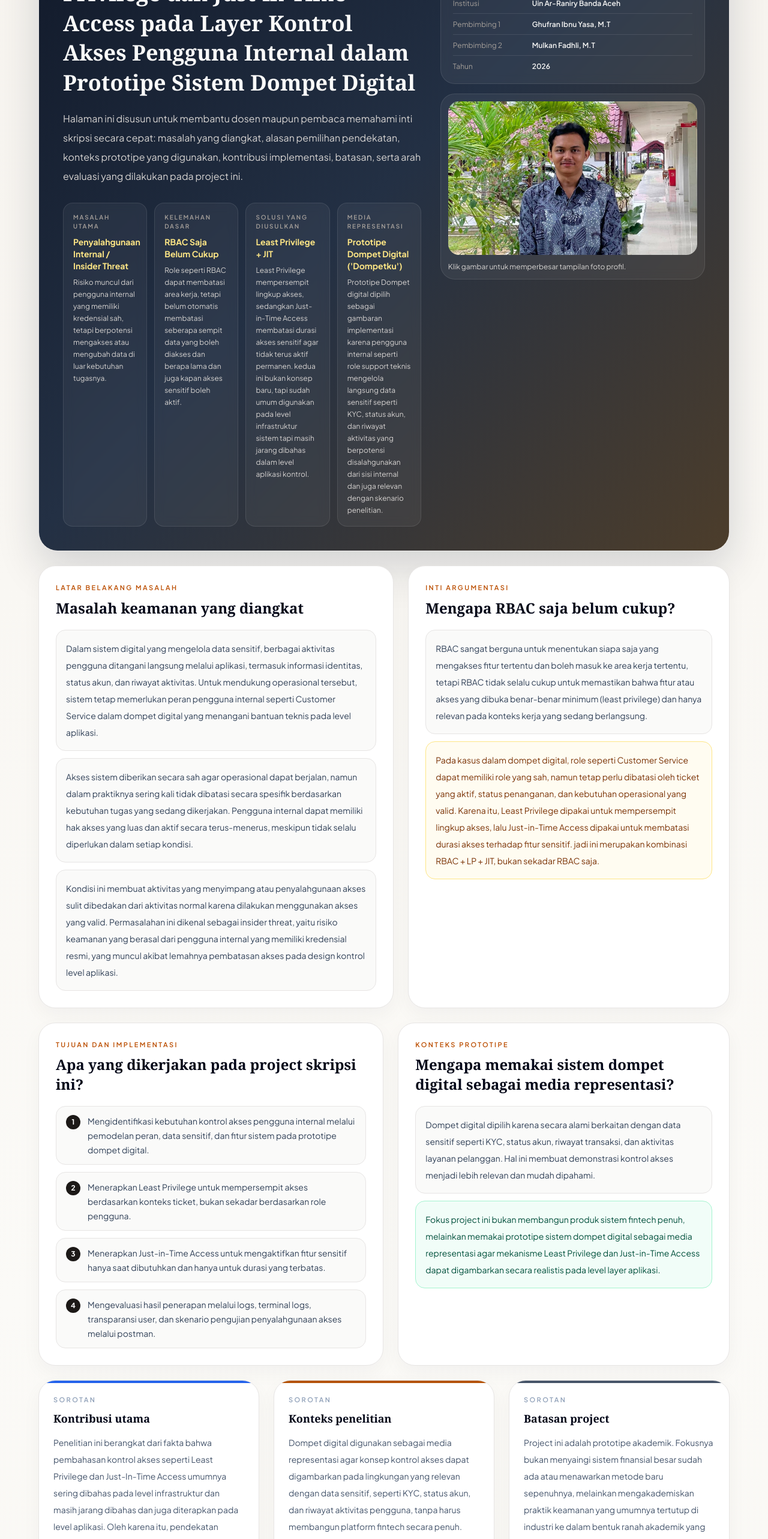
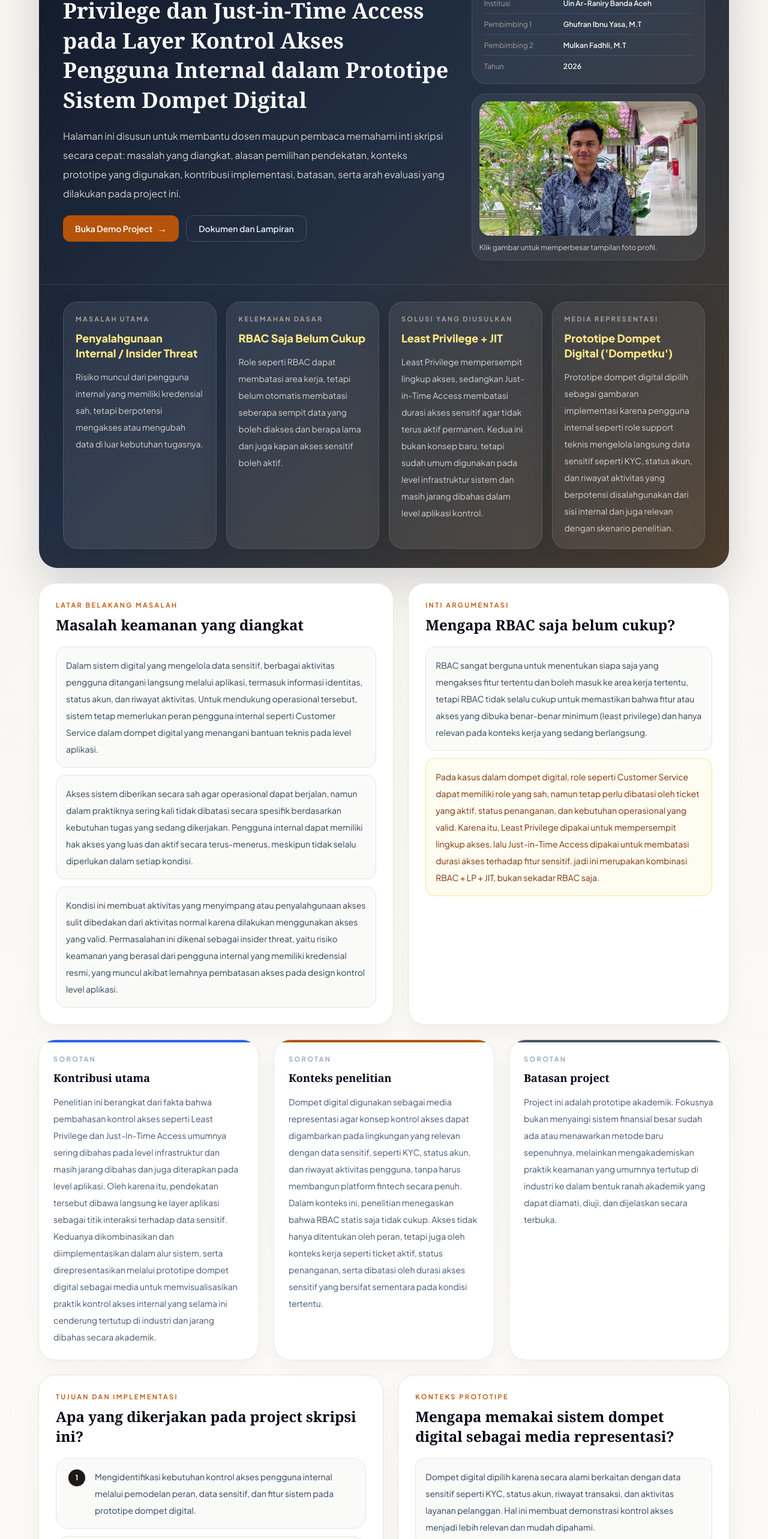
Before and after one commit to SyukurGit/frontend-skripsi, a Next.js app: page /skripsi in a window 1280 px wide. Shown: the part 234-2800 px from the top of the page at 60% size. Built offline with nearby package versions, Linux system fonts and the light colour scheme.

Commit message:
adalah pokoknya

```diff
--- a/src/app/skripsi/page.tsx
+++ b/src/app/skripsi/page.tsx
@@ -35,12 +35,12 @@ const keyPoints = [
   {
     label: "Solusi yang diusulkan",
     value: "Least Privilege + JIT",
-    description: "Least Privilege mempersempit lingkup akses, sedangkan Just-in-Time Access membatasi durasi akses sensitif agar tidak terus aktif permanen. kedua ini bukan konsep baru, tapi sudah umum digunakan pada level infrastruktur sistem tapi masih jarang dibahas dalam level aplikasi kontrol.",
+    description: "Least Privilege mempersempit lingkup akses, sedangkan Just-in-Time Access membatasi durasi akses sensitif agar tidak terus aktif permanen. Kedua ini bukan konsep baru, tetapi sudah umum digunakan pada level infrastruktur sistem dan masih jarang dibahas dalam level aplikasi kontrol.",
   },
   {
     label: "Media representasi",
     value: "Prototipe Dompet Digital ('Dompetku')",
-    description: "Prototipe Dompet digital dipilih sebagai gambaran implementasi karena pengguna internal seperti role support teknis mengelola langsung data sensitif seperti KYC, status akun, dan riwayat aktivitas yang berpotensi disalahgunakan dari sisi internal dan juga relevan dengan skenario penelitian.",
+    description: "Prototipe dompet digital dipilih sebagai gambaran implementasi karena pengguna internal seperti role support teknis mengelola langsung data sensitif seperti KYC, status akun, dan riwayat aktivitas yang berpotensi disalahgunakan dari sisi internal dan juga relevan dengan skenario penelitian.",
   },
 ];
 
@@ -77,25 +77,6 @@ accent: "blue",
   },
 ];
 
-const featureHighlights = [
-  {
-    icon: "💳",
-    text: "Dashboard pengguna digunakan sebagai konteks produk dompet digital agar data sensitif yang dilindungi terasa realistis dalam skenario akademik.",
-  },
-  {
-    icon: "🎧",
-    text: "Workspace Customer Service memuat claim ticket, percakapan, pembatasan akses berbasis ticket, dan pengajuan JIT untuk fitur sensitif.",
-  },
-  {
-    icon: "🛡️",
-    text: "Panel admin memusatkan statistik, logs per sesi bantuan, audit realtime, terminal log, dan data akun untuk memperlihatkan seluruh jejak keputusan backend.",
-  },
-  {
-    icon: "🔔",
-    text: "Pengguna akhir tetap diberi transparansi melalui notifikasi sistem ketika Customer Service memperoleh atau menggunakan akses sensitif.",
-  },
-];
-
 const stackItems = [
   {
     title: "Backend",
@@ -119,7 +100,7 @@ const boundaries = [
   "Project ini tidak ditujukan untuk membangun sistem dompet digital komersial yang lengkap secara bisnis maupun operasional.",
   "Penelitian difokuskan pada layer kontrol akses aplikasi, bukan pada keamanan jaringan, sistem operasi, infrastruktur cloud, atau performa skala produksi.",
   "Project ini tidak dimaksudkan untuk menandingi implementasi platform fintech besar di dunia nyata. Masing-masing institusi sangat mungkin memiliki mekanisme yang lebih kompleks, lebih matang, dan bersifat tertutup.",
-  "Kontribusi utama project ini adalah mengakademiskan praktik kontrol akses internal yang selama ini lebih banyak hadir di level industri, tetapi masih minim dijelaskan secara terbuka dalam bentuk implementasi dalam level layer kontroaplikasi yang dapat diamati dan diuji.",
+  "Kontribusi utama project ini adalah mengakademiskan praktik kontrol akses internal yang selama ini lebih banyak hadir di level industri, tetapi masih minim dijelaskan secara terbuka dalam bentuk implementasi dalam level layer kontrol aplikasi yang dapat diamati dan diuji.",
 ];
 
 const diagramSteps = [
@@ -136,6 +117,21 @@ const resources = [
   { label: "Google Drive Dokumen Skripsi", href: thesisMeta.driveLink },
 ];
 
+const lpDiagramItems = [
+  {
+    title: "Kondisi sebelum penerapan Least Privilege",
+    image: "/images/skripsi/lp-before-placeholder.png",
+    caption:
+      "Ganti dengan gambar atau screenshot yang memperlihatkan kondisi akses sebelum pembatasan konteks diterapkan, misalnya ketika Customer Service masih berpotensi memiliki ruang akses yang lebih luas dari kebutuhan tugasnya.",
+  },
+  {
+    title: "Kondisi setelah penerapan Least Privilege",
+    image: "/images/skripsi/lp-after-placeholder.png",
+    caption:
+      "Ganti dengan gambar atau screenshot yang memperlihatkan bahwa akses Customer Service telah dipersempit oleh ticket aktif, assignment yang sah, dan kebutuhan operasional yang relevan.",
+  },
+];
+
 export default function SkripsiPage() {
   const [viewer, setViewer] = useState<{ src: string; alt: string } | null>(null);
 
@@ -143,9 +139,9 @@ export default function SkripsiPage() {
     <div className="min-h-screen bg-[linear-gradient(180deg,#f7f4ef_0%,#fbfaf7_45%,#f3efe8_100%)] px-4 py-8 sm:px-6 lg:px-10">
       <div className="mx-auto max-w-6xl space-y-6">
         <section className="overflow-hidden rounded-[32px] border border-stone-200 bg-[linear-gradient(135deg,#101828_0%,#233044_48%,#4c3d2b_100%)] text-white shadow-[0_28px_70px_rgba(15,23,42,0.16)]">
-          <div className="grid gap-8 px-6 py-8 sm:px-8 lg:grid-cols-[1.15fr_0.85fr] lg:px-10 lg:py-10">
-            <div>
-              <div className="inline-flex rounded-full border border-amber-400/30 bg-amber-400/10 px-4 py-1 text-[11px] font-semibold uppercase tracking-[0.22em] text-amber-200">
+          <div className="grid gap-8 px-6 py-8 sm:px-8 lg:grid-cols-[1.25fr_0.75fr] lg:px-10 lg:py-10">
+            <div className="flex min-w-0 flex-col justify-center">
+              <div className="inline-flex w-fit rounded-full border border-amber-400/30 bg-amber-400/10 px-4 py-1 text-[11px] font-semibold uppercase tracking-[0.22em] text-amber-200">
                 Ringkasan akademik skripsi
               </div>
               <div className="mt-5 text-xs font-semibold uppercase tracking-[0.24em] text-stone-300">{thesisMeta.projectName}</div>
@@ -156,18 +152,28 @@ export default function SkripsiPage() {
                 Halaman ini disusun untuk membantu dosen maupun pembaca memahami inti skripsi secara cepat: masalah yang diangkat, alasan pemilihan pendekatan, konteks prototipe yang digunakan, kontribusi implementasi, batasan, serta arah evaluasi yang dilakukan pada project ini.
               </p>
 
-              <div className="mt-7 grid gap-3 sm:grid-cols-2 xl:grid-cols-4">
-                {keyPoints.map((item) => (
-                  <div key={item.label} className="rounded-2xl border border-white/10 bg-white/5 p-4 backdrop-blur-sm">
-                    <div className="text-[10px] font-semibold uppercase tracking-[0.18em] text-stone-400">{item.label}</div>
-                    <div className="mt-2 text-sm font-bold text-amber-200">{item.value}</div>
-                    <div className="mt-2 text-xs leading-5 text-stone-300">{item.description}</div>
-                  </div>
-                ))}
+              <div className="mt-5 flex flex-wrap gap-3">
+                <Link
+                  href="https://www.yt.com"
+                  target="_blank"
+                  rel="noopener noreferrer"
+                  className="group inline-flex h-11 items-center gap-2 rounded-xl px-5 text-sm font-semibold transition hover:opacity-90"
+                  style={{ background: "#b45309", color: "#fff" }}
+                >
+                  Buka Demo Project
+                  <span aria-hidden="true" className="text-base leading-none transition-transform group-hover:translate-x-0.5">→</span>
+                </Link>
+                <Link
+                  href="#lampiran"
+                  className="inline-flex h-11 items-center gap-2 rounded-xl px-5 text-sm font-semibold transition hover:opacity-85"
+                  style={{ border: "1px solid rgba(255,255,255,0.18)", color: "#e2e8f0", background: "transparent" }}
+                >
+                  Dokumen dan Lampiran
+                </Link>
               </div>
             </div>
 
-            <div className="space-y-4">
+            <div className="ml-auto w-full max-w-[430px] space-y-4">
               <div className="rounded-[24px] border border-white/10 bg-white/6 p-5 backdrop-blur-sm">
                 <div className="mb-4 text-[11px] font-semibold uppercase tracking-[0.2em] text-stone-400">Identitas penulis</div>
                 <div className="space-y-2.5">
@@ -186,9 +192,17 @@ export default function SkripsiPage() {
                 onClick={() => setViewer({ src: thesisMeta.profileImage, alt: "Foto profil penulis skripsi" })}
                 className="block w-full overflow-hidden rounded-[24px] border border-white/10 bg-white/6 p-3 text-left backdrop-blur-sm transition hover:opacity-95"
               >
-                <img src={thesisMeta.profileImage} alt="Foto profil penulis skripsi" className="h-64 w-full rounded-[18px] object-cover" />
+                <img src={thesisMeta.profileImage} alt="Foto profil penulis skripsi" className="h-56 w-full rounded-[18px] object-cover" />
                 <div className="mt-3 text-xs text-stone-300">Klik gambar untuk memperbesar tampilan foto profil.</div>
               </button>
+            </div>
+          </div>
+
+          <div className="border-t border-white/10 px-6 pb-8 pt-7 sm:px-8 lg:px-10">
+            <div className="grid gap-4 md:grid-cols-2 xl:grid-cols-4">
+              {keyPoints.map((item) => (
+                <KeyPointCard key={item.label} item={item} />
+              ))}
             </div>
           </div>
         </section>
@@ -214,23 +228,32 @@ export default function SkripsiPage() {
           </SectionCard>
         </div>
 
+        <div className="grid gap-6 lg:grid-cols-3">
+          <ContributionCard title={contributions[0].title} body={contributions[0].body} accent={contributions[0].accent} />
+          <ContributionCard title={contributions[1].title} body={contributions[1].body} accent={contributions[1].accent} />
+          <ContributionCard title={contributions[2].title} body={contributions[2].body} accent={contributions[2].accent} />
+        </div>
+
         <div className="grid gap-6 xl:grid-cols-[1.02fr_0.98fr]">
           <SectionCard label="Tujuan dan implementasi" title="Apa yang dikerjakan pada project skripsi ini?">
             <ol className="space-y-3">
               {researchFocus.map((item, index) => (
-                <li key={item} className="flex gap-3 rounded-2xl border border-stone-200 bg-stone-50 px-4 py-3">
-                  <span className="mt-0.5 flex h-6 w-6 flex-shrink-0 items-center justify-center rounded-full bg-stone-900 text-xs font-bold text-white">{index + 1}</span>
-                  <span className="text-sm leading-6 text-slate-700">{item}</span>
+                <li key={item} className="flex gap-4 rounded-[22px] border border-stone-200 bg-stone-50 px-5 py-4">
+                  <span className="mt-0.5 flex h-7 w-7 flex-shrink-0 items-center justify-center rounded-full bg-stone-900 text-xs font-bold text-white shadow-sm">
+                    {index + 1}
+                  </span>
+                  <span className="text-sm leading-7 text-slate-700">{item}</span>
                 </li>
               ))}
             </ol>
           </SectionCard>
 
           <SectionCard label="Konteks prototipe" title="Mengapa memakai sistem dompet digital sebagai media representasi?">
-            <div className="space-y-3">
+            <div className="space-y-4">
               <Callout>
                 Dompet digital dipilih karena secara alami berkaitan dengan data sensitif seperti KYC, status akun, riwayat transaksi, dan aktivitas layanan pelanggan. Hal ini membuat demonstrasi kontrol akses menjadi lebih relevan dan mudah dipahami.
               </Callout>
+
               <Callout variant="green">
                 Fokus project ini bukan membangun produk sistem fintech penuh, melainkan memakai prototipe sistem dompet digital sebagai media representasi agar mekanisme Least Privilege dan Just-in-Time Access dapat digambarkan secara realistis pada level layer aplikasi.
               </Callout>
@@ -238,24 +261,25 @@ export default function SkripsiPage() {
           </SectionCard>
         </div>
 
-        <div className="grid gap-6 lg:grid-cols-3">
-          <ContributionCard title={contributions[0].title} body={contributions[0].body} accent={contributions[0].accent} />
-          <ContributionCard title={contributions[1].title} body={contributions[1].body} accent={contributions[1].accent} />
-          <ContributionCard title={contributions[2].title} body={contributions[2].body} accent={contributions[2].accent} />
-        </div>
-
         <div className="grid gap-6 xl:grid-cols-[1.02fr_0.98fr]">
-          <SectionCard label="Fitur implementasi" title="Bagian project yang saat ini sudah tersedia">
-            <div className="grid gap-3 sm:grid-cols-2">
-              {featureHighlights.map((item) => (
-                <div key={item.text} className="rounded-2xl border border-stone-200 bg-stone-50 p-4 text-sm leading-6 text-slate-700">
-                  <div className="mb-2 text-lg">{item.icon}</div>
-                  {item.text}
+          <SectionCard label="Diagram pendamping" title="Visualisasi perubahan sebelum dan sesudah Least Privilege">
+            <div className="grid gap-4 lg:grid-cols-2">
+              {lpDiagramItems.map((item) => (
+                <div key={item.title} className="rounded-2xl border border-stone-200 bg-stone-50 p-3">
+                  <button
+                    type="button"
+                    onClick={() => setViewer({ src: item.image, alt: item.title })}
+                    className="block w-full overflow-hidden rounded-[18px] border border-dashed border-stone-300 bg-white p-2 text-left transition hover:opacity-95"
+                  >
+                    <img src={item.image} alt={item.title} className="h-[220px] w-full rounded-[14px] object-contain bg-stone-50" />
+                  </button>
+                  <div className="mt-3 text-sm font-semibold text-slate-950">{item.title}</div>
+                  <div className="mt-2 text-sm leading-6 text-slate-600">{item.caption}</div>
                 </div>
               ))}
             </div>
             <div className="mt-4 rounded-2xl border border-amber-200 bg-amber-50/70 p-4 text-sm leading-7 text-amber-900">
-              Seluruh fitur di atas tidak dimaksudkan sebagai pembuktian bisnis aplikasi dompet digital, melainkan sebagai sarana untuk memperlihatkan bagaimana pembatasan akses internal dapat diterapkan, diuji, dan diaudit secara sistematis.
+              Bagian ini disiapkan agar penjelasan Least Privilege dapat divisualisasikan secara jelas melalui dua kondisi: sebelum pembatasan kontekstual diterapkan, dan setelah akses dipersempit berdasarkan ticket aktif serta assignment yang sah.
             </div>
           </SectionCard>
 
@@ -302,28 +326,20 @@ export default function SkripsiPage() {
           </SectionCard>
         </div>
 
-        <div className="grid gap-6 xl:grid-cols-[1.04fr_0.96fr]">
+        <div className="flex justify-center">
+          <div className="w-full max-w-2xl">
             <SectionCard label="Repository dan dokumen" title="Lampiran yang menyertai project ini">
               <div id="lampiran" className="space-y-3">
                 {resources.map((item) => (
                   <ResourceLink key={item.label} label={item.label} href={item.href} />
                 ))}
               </div>
+
               <div className="mt-4 rounded-2xl border border-amber-200 bg-amber-50/70 p-4 text-sm leading-7 text-amber-900">
                 Semua sumber utama dikumpulkan dalam satu halaman agar dosen atau pembaca tidak perlu menelusuri repository, dokumen, dan lampiran secara terpisah.
               </div>
             </SectionCard>
-
-          <SectionCard label="Penutup" title="Kesimpulan ringkas halaman ini">
-            <div className="space-y-3">
-              <Callout>
-                Project ini merepresentasikan upaya untuk memodelkan dan menjelaskan implementasi kontrol akses internal yang selama ini lebih sering hadir sebagai praktik tertutup di industri, khususnya pada sistem yang mengelola data sensitif.
-              </Callout>
-              <Callout variant="gold">
-                Dengan demikian, nilai utama project ini tidak terletak pada pembuatan metode baru atau pada upaya menandingi platform besar di dunia nyata, tetapi pada usaha mengakademiskan, memvisualisasikan, dan menguji praktik pembatasan akses internal pada layer aplikasi secara terbuka.
-              </Callout>
           </div>
-          </SectionCard>
         </div>
 
         <div className="py-4 text-center text-xs text-slate-400">
@@ -333,6 +349,16 @@ export default function SkripsiPage() {
 
       {viewer ? <ImageViewer src={viewer.src} alt={viewer.alt} onClose={() => setViewer(null)} /> : null}
     </div>
+  );
+}
+
+function KeyPointCard({ item }: { item: { label: string; value: string; description: string } }) {
+  return (
+    <article className="min-h-[210px] rounded-[24px] border border-white/12 bg-white/[0.075] p-5 shadow-[0_18px_44px_rgba(15,23,42,0.16)] backdrop-blur-sm transition hover:-translate-y-0.5 hover:bg-white/[0.095]">
+      <div className="text-[11px] font-bold uppercase tracking-[0.2em] text-stone-400">{item.label}</div>
+      <h3 className="mt-3 text-lg font-extrabold leading-snug text-amber-200">{item.value}</h3>
+      <p className="mt-3 text-sm leading-7 text-stone-300">{item.description}</p>
+    </article>
   );
 }
 
@@ -387,11 +413,44 @@ function MetaRow({ label, value }: { label: string; value: string }) {
 }
 
 function ResourceLink({ label, href }: { label: string; href: string }) {
+  const isGitHub = label.toLowerCase().includes("github");
+
   return (
-    <Link href={href} target="_blank" className="flex flex-col gap-2 rounded-2xl border border-stone-200 bg-stone-50 px-4 py-3 transition hover:border-amber-200 hover:bg-amber-50/40 sm:flex-row sm:items-center sm:justify-between">
-      <span className="text-sm font-semibold text-slate-950">{label}</span>
-      <span className="break-all text-xs text-amber-700 sm:ml-4">{href}</span>
+    <Link
+      href={href}
+      target="_blank"
+      rel="noopener noreferrer"
+      className="group flex items-center gap-4 rounded-[22px] border border-stone-200 bg-white px-5 py-4 shadow-[0_10px_26px_rgba(15,23,42,0.04)] transition hover:-translate-y-0.5 hover:border-amber-300 hover:shadow-[0_16px_36px_rgba(15,23,42,0.08)]"
+    >
+      <span className="flex h-12 w-12 flex-shrink-0 items-center justify-center rounded-2xl border border-stone-200 bg-stone-50 text-slate-900 transition group-hover:border-amber-200 group-hover:bg-amber-50">
+        {isGitHub ? <GitHubIcon /> : <DriveIcon />}
+      </span>
+
+      <span className="min-w-0 flex-1">
+        <span className="block text-sm font-bold text-slate-950">{label}</span>
+        <span className="mt-1 block truncate text-xs font-medium text-amber-700">{href}</span>
+      </span>
+
+      <span className="flex h-9 w-9 flex-shrink-0 items-center justify-center rounded-full border border-stone-200 text-sm font-bold text-slate-500 transition group-hover:border-amber-300 group-hover:bg-amber-50 group-hover:text-amber-700">
+        ↗
+      </span>
     </Link>
+  );
+}
+
+function GitHubIcon() {
+  return (
+    <svg viewBox="0 0 24 24" aria-hidden="true" className="h-6 w-6 fill-current">
+      <path d="M12 2C6.48 2 2 6.58 2 12.26c0 4.53 2.87 8.37 6.84 9.73.5.1.68-.22.68-.49 0-.24-.01-1.04-.01-1.89-2.78.62-3.37-1.21-3.37-1.21-.45-1.19-1.11-1.51-1.11-1.51-.91-.64.07-.63.07-.63 1 .07 1.53 1.06 1.53 1.06.9 1.57 2.36 1.12 2.94.85.09-.67.35-1.12.63-1.38-2.22-.26-4.56-1.14-4.56-5.07 0-1.12.39-2.03 1.03-2.75-.1-.26-.45-1.3.1-2.71 0 0 .84-.28 2.75 1.05A9.3 9.3 0 0 1 12 6.98c.85 0 1.7.12 2.5.34 1.9-1.33 2.74-1.05 2.74-1.05.55 1.41.2 2.45.1 2.71.64.72 1.03 1.63 1.03 2.75 0 3.94-2.34 4.81-4.57 5.06.36.32.68.94.68 1.9 0 1.38-.01 2.49-.01 2.82 0 .27.18.59.69.49A10.06 10.06 0 0 0 22 12.26C22 6.58 17.52 2 12 2Z" />
+    </svg>
+  );
+}
+
+function DriveIcon() {
+  return (
+    <svg viewBox="0 0 24 24" aria-hidden="true" className="h-6 w-6 fill-current">
+      <path d="M8.72 3h6.56l6.5 11.26-3.28 5.69L12 8.69 5.5 19.95l-3.28-5.69L8.72 3Zm-1.6 15.2h9.76L18.1 20.3H5.9l1.22-2.1Z" />
+    </svg>
   );
 }
 
```
Also changed, not shown: 2 other files (tests, documents, lock files or other folders). Lines whose indentation alone changed are shown as unchanged.
